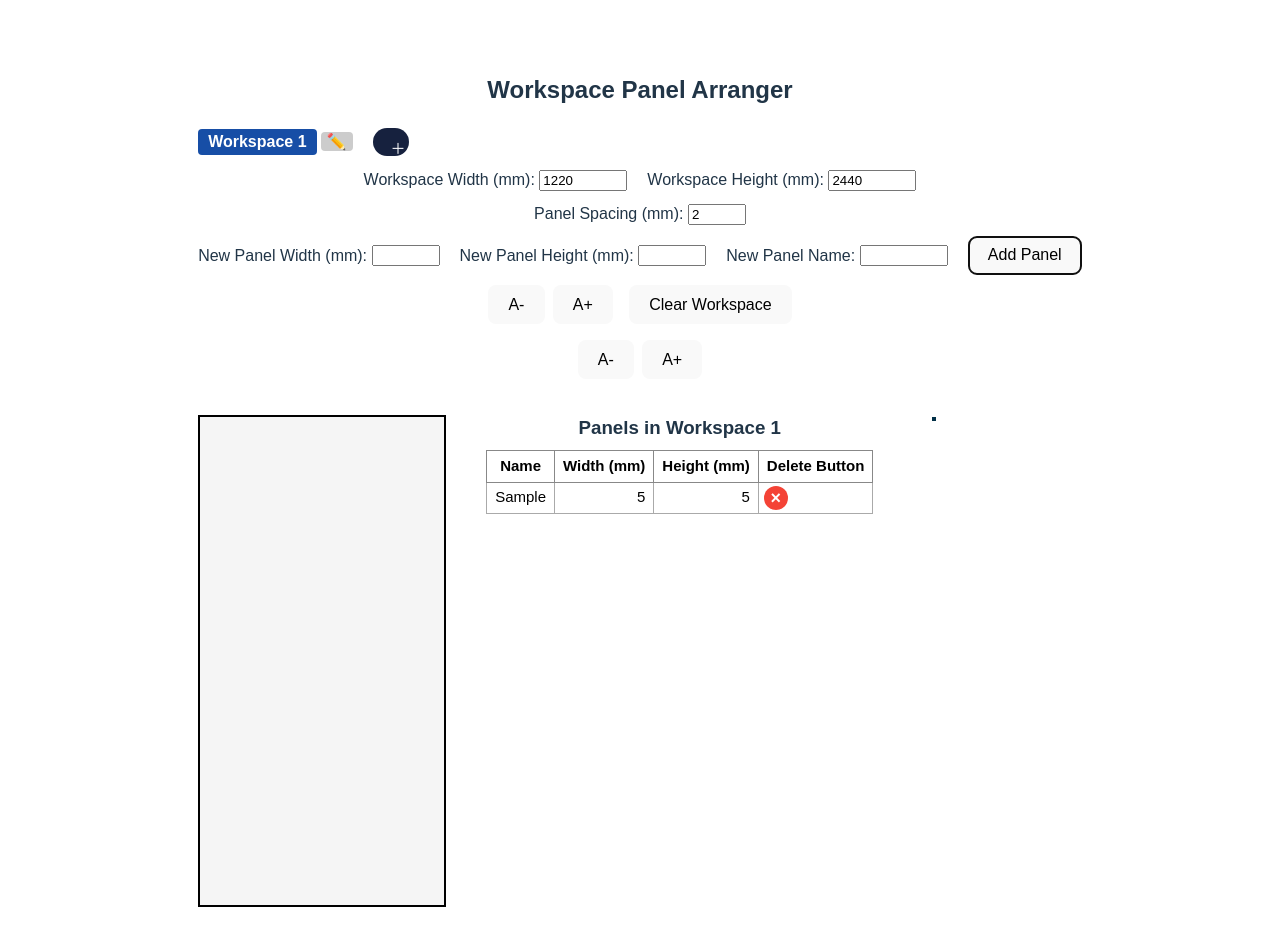
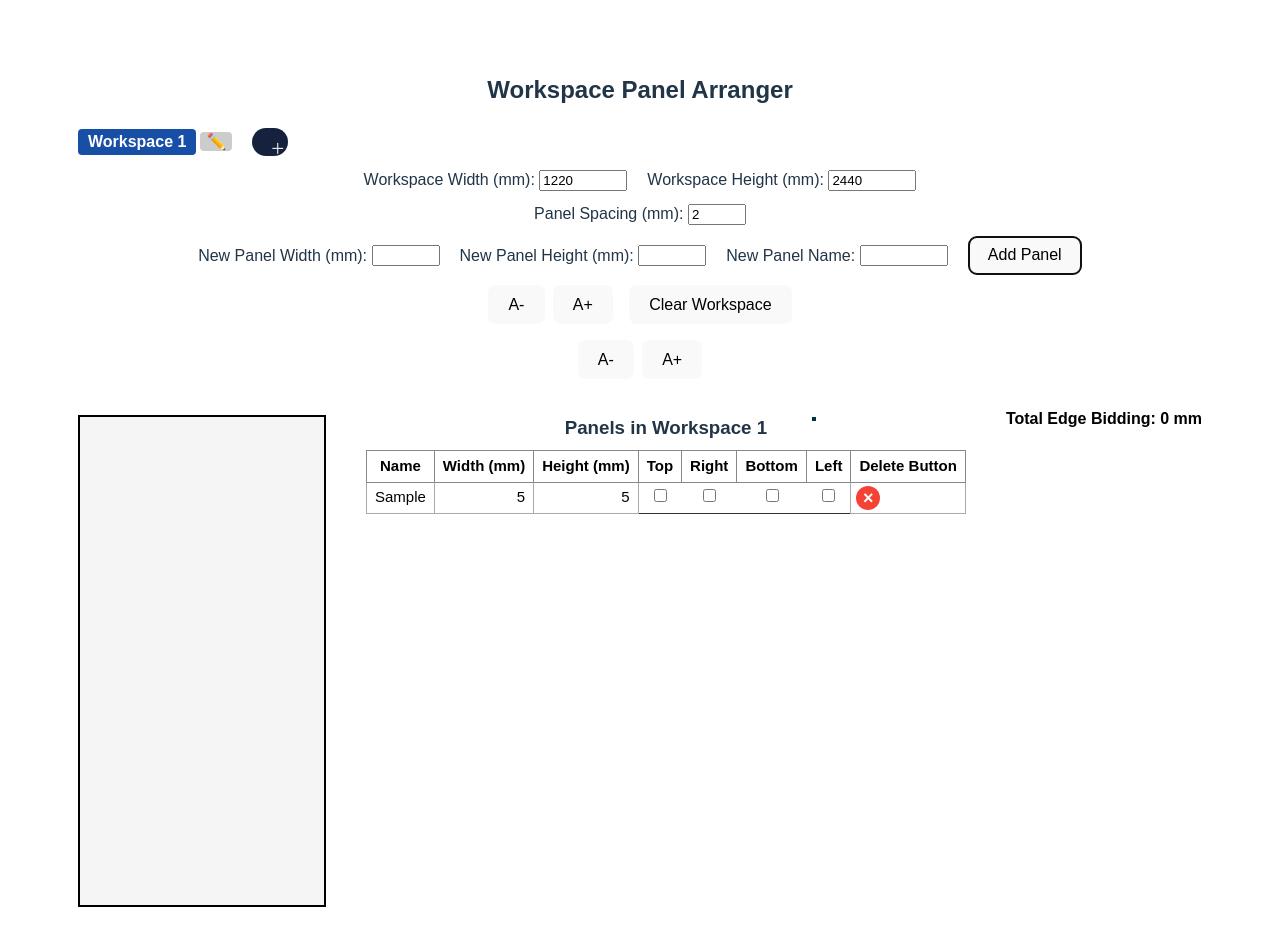
Before and after one commit to AtharvMitt/panel-arrangerr, a React (Vite) app: page / in a window 1280 px wide. Both pictures are taken after typing "5", "5", "Sample" into the empty fields and a click on the button "Add Panel". Shown: the top 946 px of the page. Built offline with nearby package versions, Linux system fonts and the light colour scheme.

Commit message:
Edge Banding implemented

```diff
--- a/src/WorkspacePanelArranger.jsx
+++ b/src/WorkspacePanelArranger.jsx
@@ -66,6 +66,7 @@ export default function WorkspacePanelArranger() {
         x: 3 * ws.width,
         y: 0,
         rotation: 0,
+        edges: { top: false, right: false, bottom: false, left: false }
       },
     ]);
   };
@@ -379,13 +380,17 @@ export default function WorkspacePanelArranger() {
                 <th style={{ border: "1px solid #888", padding: "4px 8px", color:"black" }}>Name</th>
                 <th style={{ border: "1px solid #888", padding: "4px 8px", color:"black" }}>Width (mm)</th>
                 <th style={{ border: "1px solid #888", padding: "4px 8px", color:"black" }}>Height (mm)</th>
+                <th style={{ border: "1px solid #888", padding: "4px 8px", color:"black" }}>Top</th>
+                <th style={{ border: "1px solid #888", padding: "4px 8px", color:"black" }}>Right</th>
+                <th style={{ border: "1px solid #888", padding: "4px 8px", color:"black" }}>Bottom</th>
+                <th style={{ border: "1px solid #888", padding: "4px 8px", color:"black" }}>Left</th>
                 <th style={{ border: "1px solid #888", padding: "4px 8px", color:"black" }}>Delete Button</th>
               </tr>
             </thead>
             <tbody>
   {ws.panels.length === 0 ? (
     <tr>
-      <td colSpan={4} style={{ textAlign: "center", color: "#aaa", padding: 10 }}>
+      <td colSpan={8} style={{ textAlign: "center", color: "#aaa", padding: 10 }}>
         — No panels —
       </td>
     </tr>
@@ -402,6 +407,22 @@ export default function WorkspacePanelArranger() {
         <td style={{ border: "1px solid #aaa", padding: "3px 8px", color: "black" }}>{panel.name || panel.id}</td>
         <td style={{ border: "1px solid #aaa", padding: "3px 8px", textAlign: "right", color: "black" }}>{panel.width}</td>
         <td style={{ border: "1px solid #aaa", padding: "3px 8px", textAlign: "right", color: "black" }}>{panel.height}</td>
+        {["top", "right", "bottom", "left"].map((edge) => (
+          <td key={edge} style={{ textAlign: 'center' }}>
+            <input
+              type="checkbox"
+              checked={panel.edges?.[edge] || false}
+              onChange={e => {
+                const nextPanels = ws.panels.map(p =>
+                  p.id === panel.id
+                    ? { ...p, edges: { ...((p.edges)||{top:false,right:false,bottom:false,left:false}), [edge]: !((p.edges||{})[edge]) } }
+                    : p
+                );
+                updatePanelState(nextPanels);
+              }}
+            />
+          </td>
+        ))}
         <td style={{ border: "1px solid #aaa", padding: "3px 5px", textAlign: "center" }}>
           <button
             onClick={(e) => {
@@ -435,6 +456,20 @@ export default function WorkspacePanelArranger() {
 </tbody>
           </table>
         </div>
+        <div style={{marginTop: 12, fontWeight: "bold", color: "black"}}>
+  Total Edge Bidding: {
+    ws.panels.reduce((sum, panel) => {
+      const e = panel.edges || { top: false, right: false, bottom: false, left: false };
+      return (
+        sum +
+        (e.top ? panel.width : 0) +
+        (e.right ? panel.height : 0) +
+        (e.bottom ? panel.width : 0) +
+        (e.left ? panel.height : 0)
+      );
+    }, 0)
+  } mm
+</div>
       </div>
     </div>
   );
```
